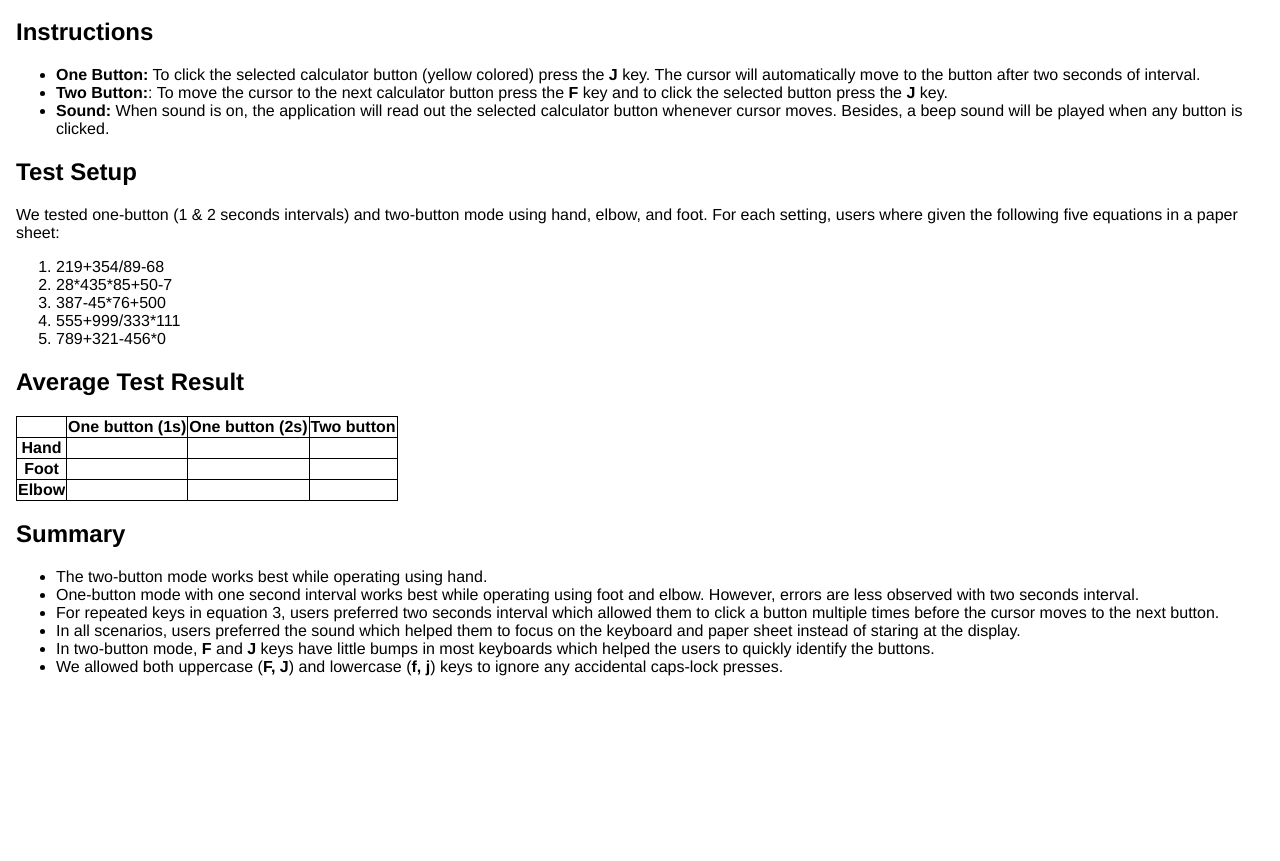
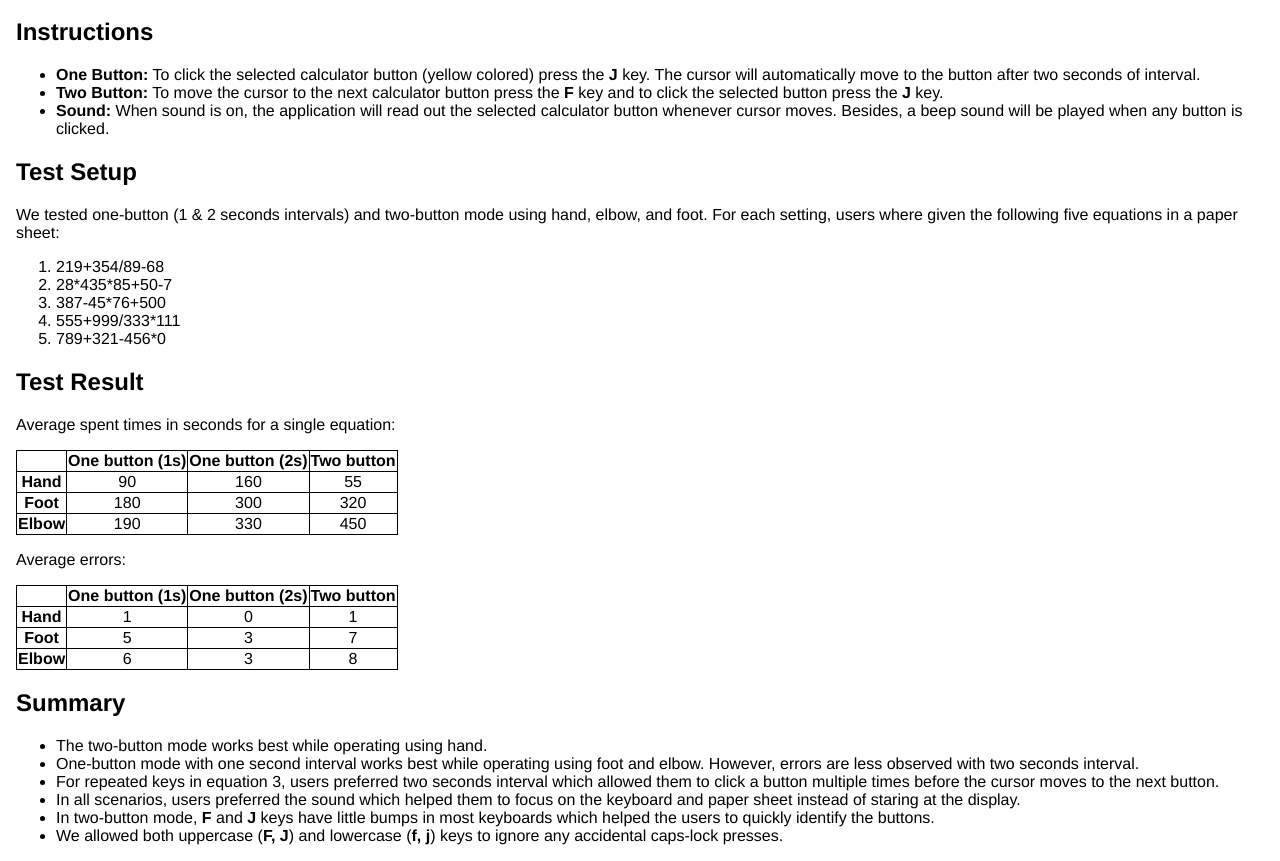
Before and after one commit to diptadas/input-interaction, a plain HTML site: page assignment-8/index.html in a window 1280 px wide. Shown: the part 600-1461 px from the top of the page. Before the commit the page ends 1292 px from the top, so only its background shows below. Drawn offline with nearby package versions, Linux system fonts and the light colour scheme.

Commit message:
Add test result

```diff
--- a/assignment-8/calculator.css
+++ b/assignment-8/calculator.css
@@ -30,6 +30,7 @@ label {
 
 table {
 	border-collapse: collapse;
+	text-align: center;
 }
 
 table, th, td {
--- a/assignment-8/index.html
+++ b/assignment-8/index.html
@@ -48,7 +48,7 @@
 			<h2>Instructions</h2>
 			<ul>
 				<li><b>One Button:</b> To click the selected calculator button (yellow colored) press the <b>J</b> key. The cursor will automatically move to the button after two seconds of interval.</li>
-				<li><b>Two Button:</b>: To move the cursor to the next calculator button press the <b>F</b> key and to click the selected button press the <b>J</b> key.</li>
+				<li><b>Two Button:</b> To move the cursor to the next calculator button press the <b>F</b> key and to click the selected button press the <b>J</b> key.</li>
 				<li><b>Sound:</b> When sound is on, the application will read out the selected calculator button whenever cursor moves. Besides, a beep sound will be played when any button is clicked.</li>
 			</ul>
 
@@ -63,7 +63,9 @@
 			</ol>
 			</p>
 
-			<h2>Average Test Result</h2>
+			<h2>Test Result</h2>
+
+			<p>Average spent times in seconds for a single equation:</p>
 
 			<table>
 			<thead>
@@ -77,21 +79,54 @@
 			<tbody>
 				<tr>
 				<th>Hand</th>
-				<td></td>
-				<td></td>
-				<td></td>
+				<td>90</td>
+				<td>160</td>
+				<td>55</td>
 				</tr>
 				<tr>
 				<th>Foot</th>
-				<td></td>
-				<td></td>
-				<td></td>
+				<td>180</td>
+				<td>300</td>
+				<td>320</td>
 				</tr>
 				<tr>
 				<th>Elbow</th>
-				<td></td>
-				<td></td>
-				<td></td>
+				<td>190</td>
+				<td>330</td>
+				<td>450</td>
+				</tr>
+			</tbody>
+			</table>
+
+			<p>Average errors:</p>
+
+			<table>
+			<thead>
+				<tr>
+				<th></th>
+				<th>One button (1s)</th>
+				<th>One button (2s)</th>
+				<th>Two button</th>
+				</tr>
+			</thead>
+			<tbody>
+				<tr>
+				<th>Hand</th>
+				<td>1</td>
+				<td>0</td>
+				<td>1</td>
+				</tr>
+				<tr>
+				<th>Foot</th>
+				<td>5</td>
+				<td>3</td>
+				<td>7</td>
+				</tr>
+				<tr>
+				<th>Elbow</th>
+				<td>6</td>
+				<td>3</td>
+				<td>8</td>
 				</tr>
 			</tbody>
 			</table>
```
